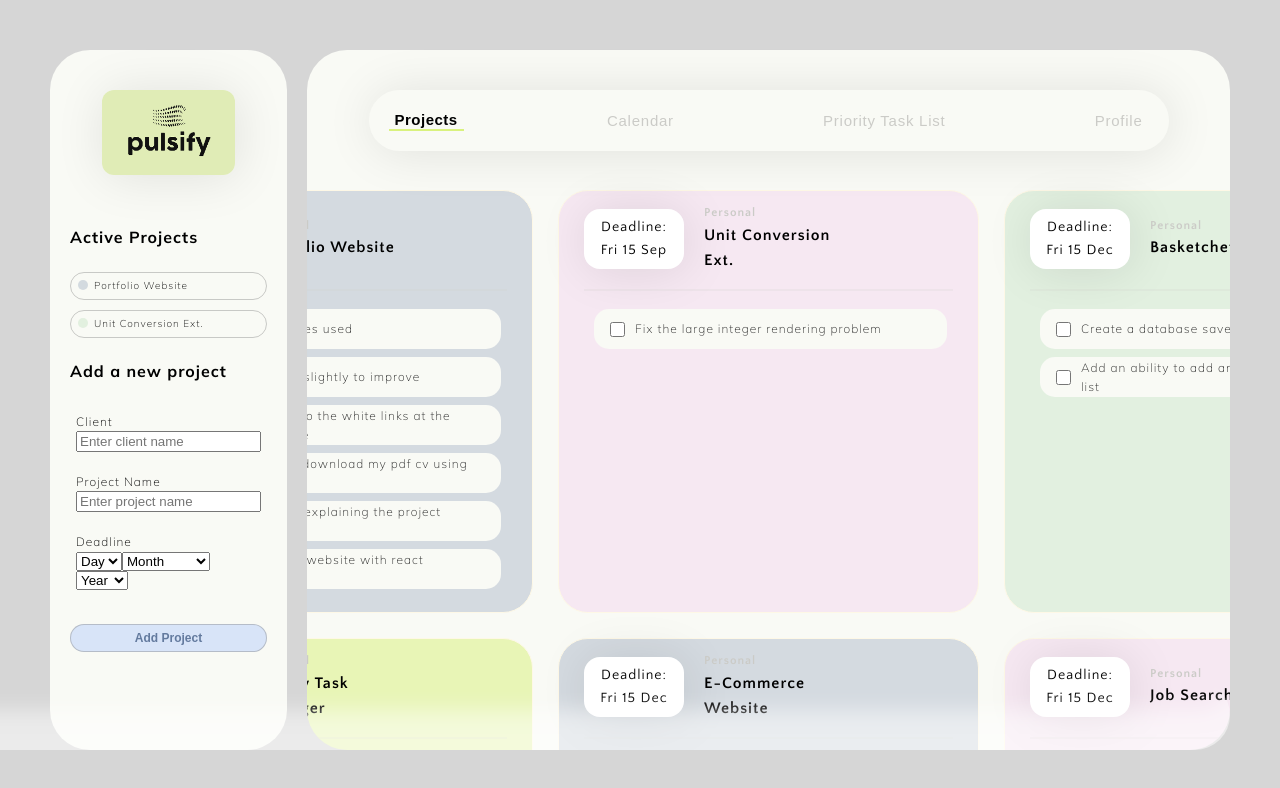
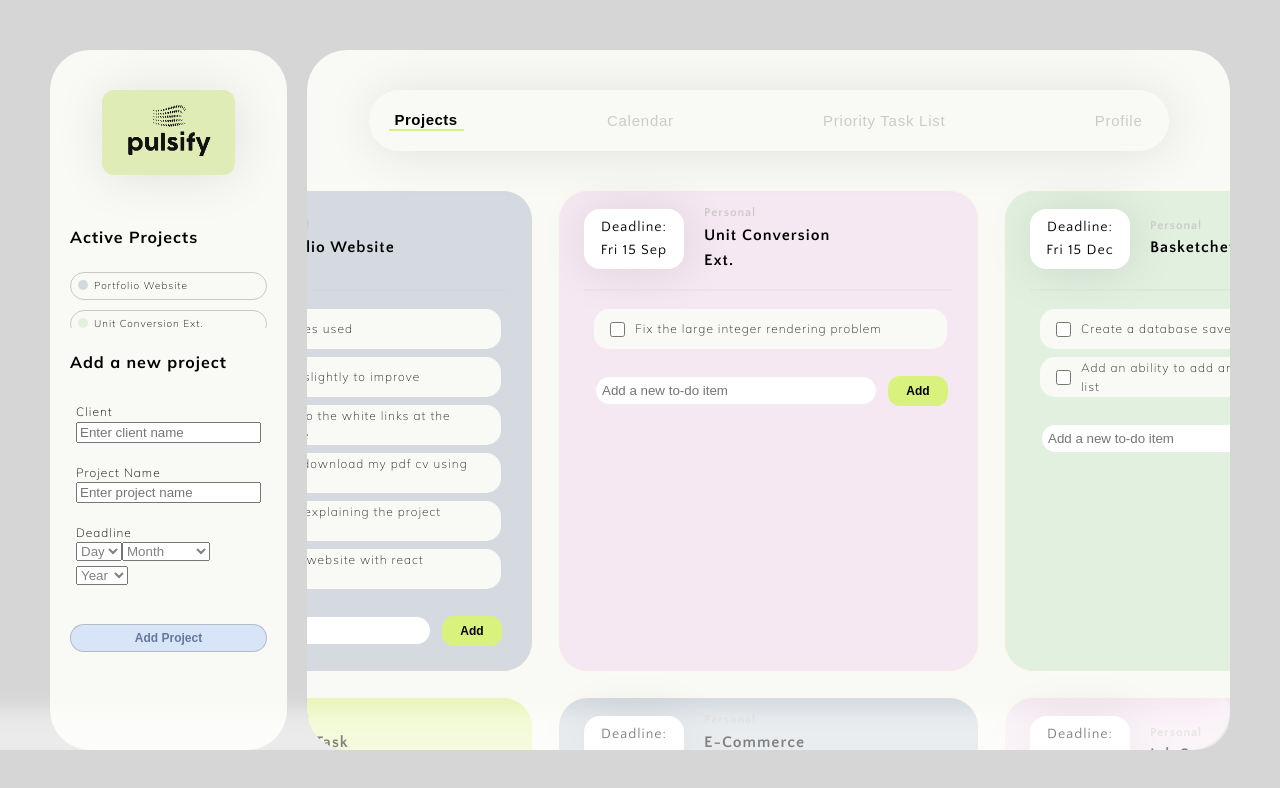
Before and after one commit to jhartdev/Pulsify, a React (Vite) app: page / in a window 1280 px wide. Shown: the top 788 px of the page. Built offline with nearby package versions, Linux system fonts and the light colour scheme.

Commit message:
fixed the accidental removal of add todo

```diff
--- a/src/App.css
+++ b/src/App.css
@@ -62,6 +62,13 @@
 .active-projects-list h4 {
   margin-top: 0;
   width: 100%;
+}
+
+.dropdowns {
+  color: #818181;
+  display: inline;
+  flex-direction: row;
+  margin-bottom: 5px;
 }
 
 .error-message {
--- a/src/components/NewProjectForm.jsx
+++ b/src/components/NewProjectForm.jsx
@@ -79,15 +79,15 @@ const NewProjectForm = ({ handleAddProjectCard }) => {
       <div className="form-group">
         <label htmlFor="deadline">Deadline</label>
         <div className="date-dropdowns">
-          <select value={day} onChange={(e) => setDay(e.target.value)}>
+          <select className='dropdowns' value={day} onChange={(e) => setDay(e.target.value)}>
             <option value="">Day</option>
             {daysArray.map(day => <option key={day} value={day}>{day}</option>)}
           </select>
-          <select value={month} onChange={(e) => setMonth(e.target.value)}>
+          <select className='dropdowns' value={month} onChange={(e) => setMonth(e.target.value)}>
             <option value="">Month</option>
             {monthsArray.map((month, index) => <option key={index + 1} value={index + 1}>{month}</option>)}
           </select>
-          <select value={year} onChange={(e) => setYear(e.target.value)}>
+          <select className='dropdowns' value={year} onChange={(e) => setYear(e.target.value)}>
             <option value="">Year</option>
             {yearsArray.map(year => <option key={year} value={year}>{year}</option>)}
           </select>
--- a/src/components/TodoListCard.jsx
+++ b/src/components/TodoListCard.jsx
@@ -1,8 +1,29 @@
-import React, { useEffect } from "react";
+import React, { useState, useEffect } from "react";
 import TodoItem from "./TodoItem";
 
 export default function TodoListCard(props) {
   const { projectId, todos, onAddTodo, onDeleteTodo, deadline } = props;
+  const [newTodo, setNewTodo] = useState("");  // Add newTodo state
+
+  const handleAddTodo = (e) => {
+    e.preventDefault();
+
+    if (newTodo.trim() !== "") {
+      const newTodoItem = {
+        id: Date.now(),
+        text: newTodo,
+        completed: false,
+        projectId: projectId,
+        todoDeadline: "No deadline"
+      };
+
+      // Call onAddTodo before updating local state
+      onAddTodo(newTodoItem);
+
+      // Reset the newTodo state to clear the input value
+      setNewTodo("");
+    }
+  };
 
   const handleDeleteTodo = (todoId) => {
     // Update the project-level state (todos) to remove the todo with the given todoId
@@ -26,12 +47,24 @@ export default function TodoListCard(props) {
             completed={todo.completed}
             todo={todo}
             onDelete={() => handleDeleteTodo(todo.id)}
-            todos={todos} // Make sure todos is passed correctly here
+            todos={todos}
           />
         ))
       ) : (
         <p>No to-do items found.</p>
       )}
+      <form onSubmit={handleAddTodo}>
+        <input
+          className="add-form"
+          type="text"
+          placeholder="Add a new to-do item"
+          value={newTodo}
+          onChange={(e) => setNewTodo(e.target.value)}
+        />
+        <button className="add-btn" type="submit">
+          Add
+        </button>
+      </form>
     </div>
   );
 }
```
